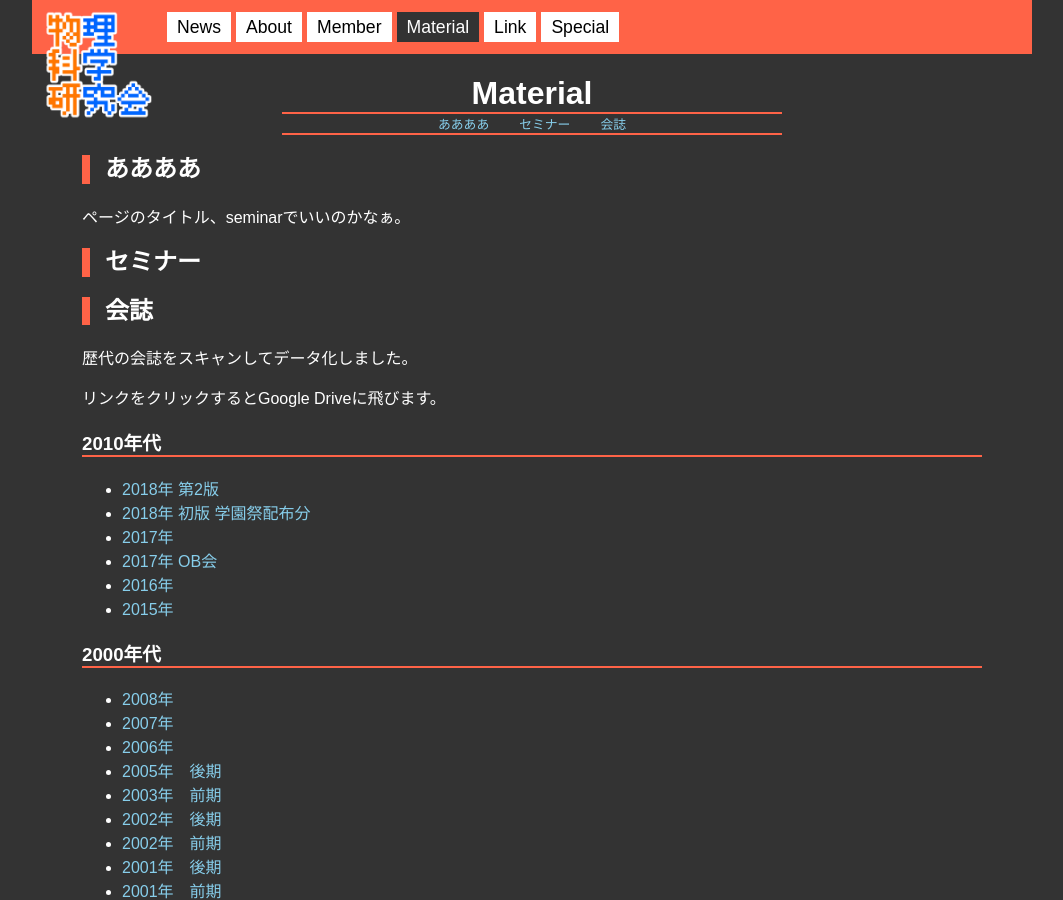
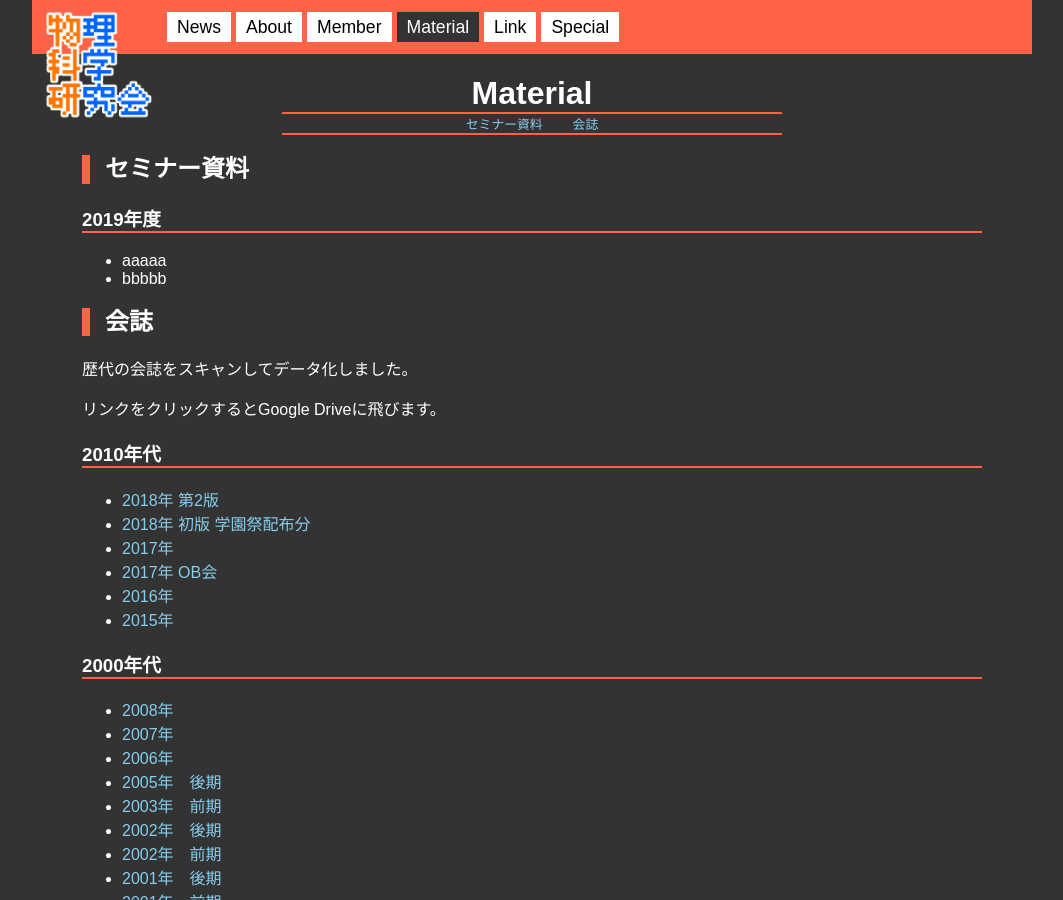
Before and after one commit to vuccaken/vuccaken.github.io, a Jekyll site: the page built from _pages/material.md, in a window 1280 px wide and 900 px high. Shown: the whole window, without its empty margins (108-1171 px from the left). Built offline with Jekyll 4.4.1, drawn with Linux system fonts in a browser that asks for light colours; the table of contents is made by our own code.

Commit message:
Update material.md

```diff
--- a/_pages/material.md
+++ b/_pages/material.md
@@ -6,10 +6,12 @@ title: Material
 toc: true
 ---
 
-## ああああ
-ページのタイトル、seminarでいいのかなぁ。
+<h2 id="seminar">セミナー資料</h2>
 
-<h2 id="seminar">セミナー</h2>
+### 2019年度
+
+- aaaaa
+- bbbbb
 
 <h2 id="kaishi">会誌</h2>
 
```
